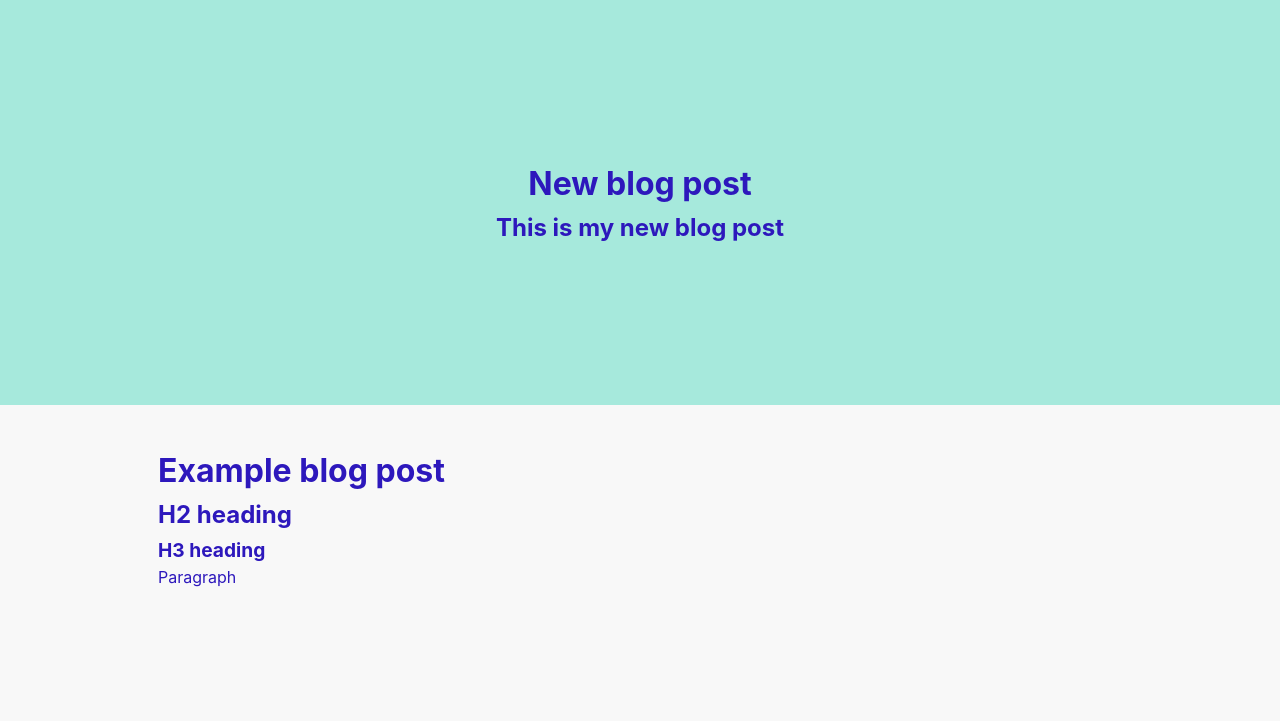
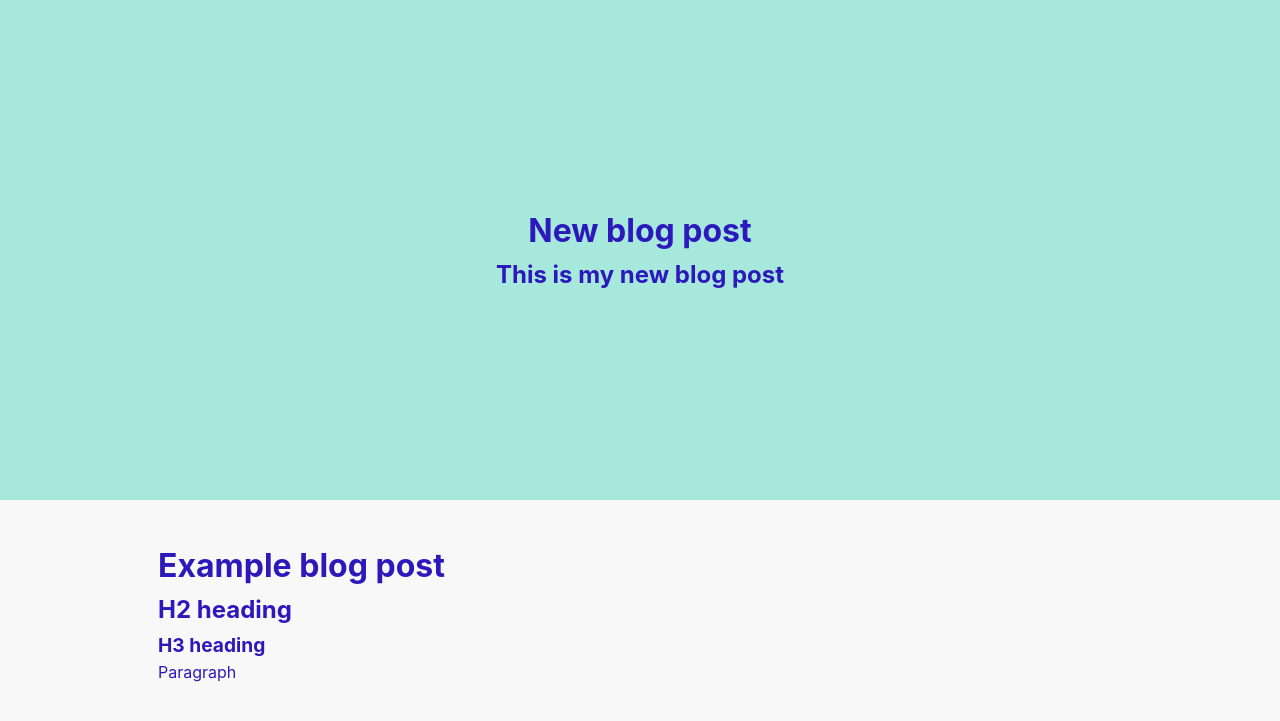
Before and after one commit to PatrickWhitehouse/Old-portfolio, a Jekyll site: the page built from _posts/2018-03-30-NewBlog.md, in a window 1280 px wide. Shown: the top 721 px of the page. Built offline with Jekyll 4.4.1, drawn with Linux system fonts in a browser that asks for light colours.

Commit message:
update blog

```diff
--- a/_scss/main.scss
+++ b/_scss/main.scss
@@ -165,7 +165,7 @@ section.blog {
 
 section.blog--post {
     background-color: $primary;
-    min-height: 45vh;
+    height: 500px;
     display: flex;
     justify-content: center;
     align-items: center;
--- a/css/main.css
+++ b/css/main.css
@@ -133,7 +133,7 @@ section.blog ul li {
 /* Blog post */
 section.blog--post {
   background-color: #a6e9dc;
-  min-height: 45vh;
+  height: 500px;
   display: -ms-flexbox;
   display: flex;
   -ms-flex-pack: center;
```
